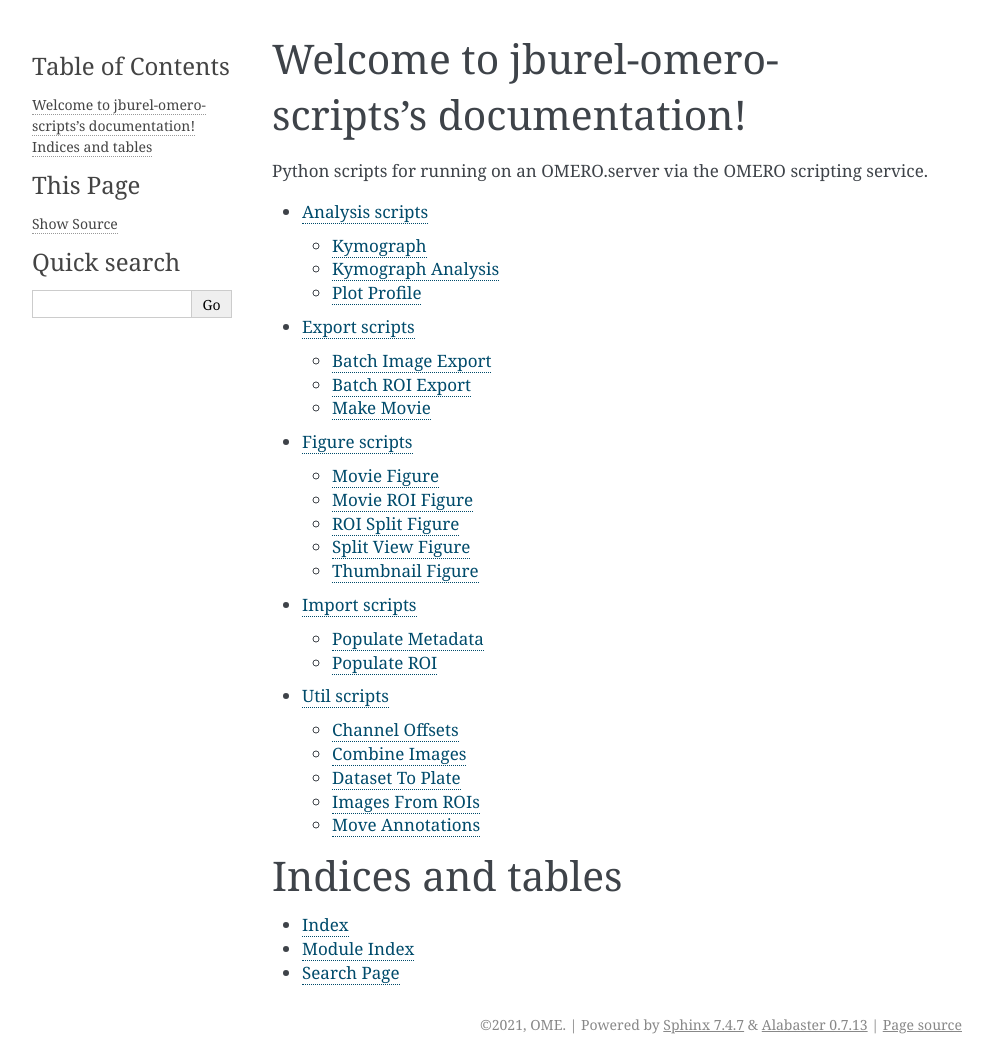
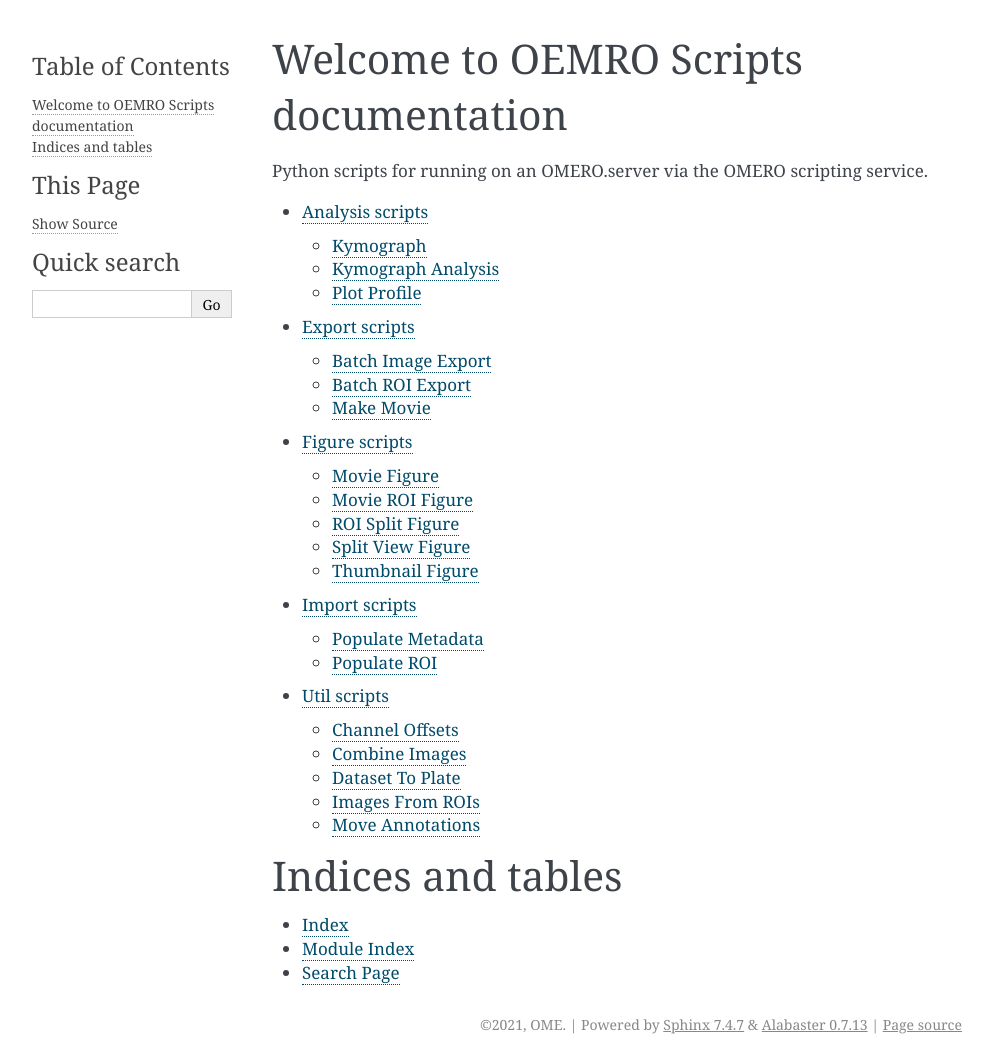
Before and after one commit to ome/omero-scripts, a Sphinx documentation site: the page built from docs/index.rst, in a window 1280 px wide. Shown: the whole page, without its empty margins (148-1140 px from the left). Built offline with Sphinx 7.4.7, drawn with Linux system fonts in a browser that asks for light colours.

Commit message:
clean up

```diff
--- a/docs/conf.py
+++ b/docs/conf.py
@@ -28,7 +28,7 @@
 
 # -- Project information -----------------------------------------------------
 
-project = 'jburel-omero-scripts'
+project = 'omero scripts'
 copyright = '2021, OME'
 author = 'OME'
 
@@ -72,7 +72,7 @@
 # (source start file, target name, title,
 #  author, documentclass [howto, manual, or own class]).
 latex_documents = [
-    (master_doc, 'OMEROROIs.tex', u'OMERO ROIs Documentation',
+    (master_doc, 'OMEROScripts.tex', u'OMERO Scripts Documentation',
      u'Open Microscopy Environment', 'manual'),
 ]
 
--- a/docs/index.rst
+++ b/docs/index.rst
@@ -1,12 +1,10 @@
-Welcome to jburel-omero-scripts's documentation!
-====================================================
+Welcome to OEMRO Scripts documentation
+======================================
 
 Python scripts for running on an OMERO.server via the OMERO scripting service.
 
 .. toctree::
    scripts
-
-
 
 
 Indices and tables
```
